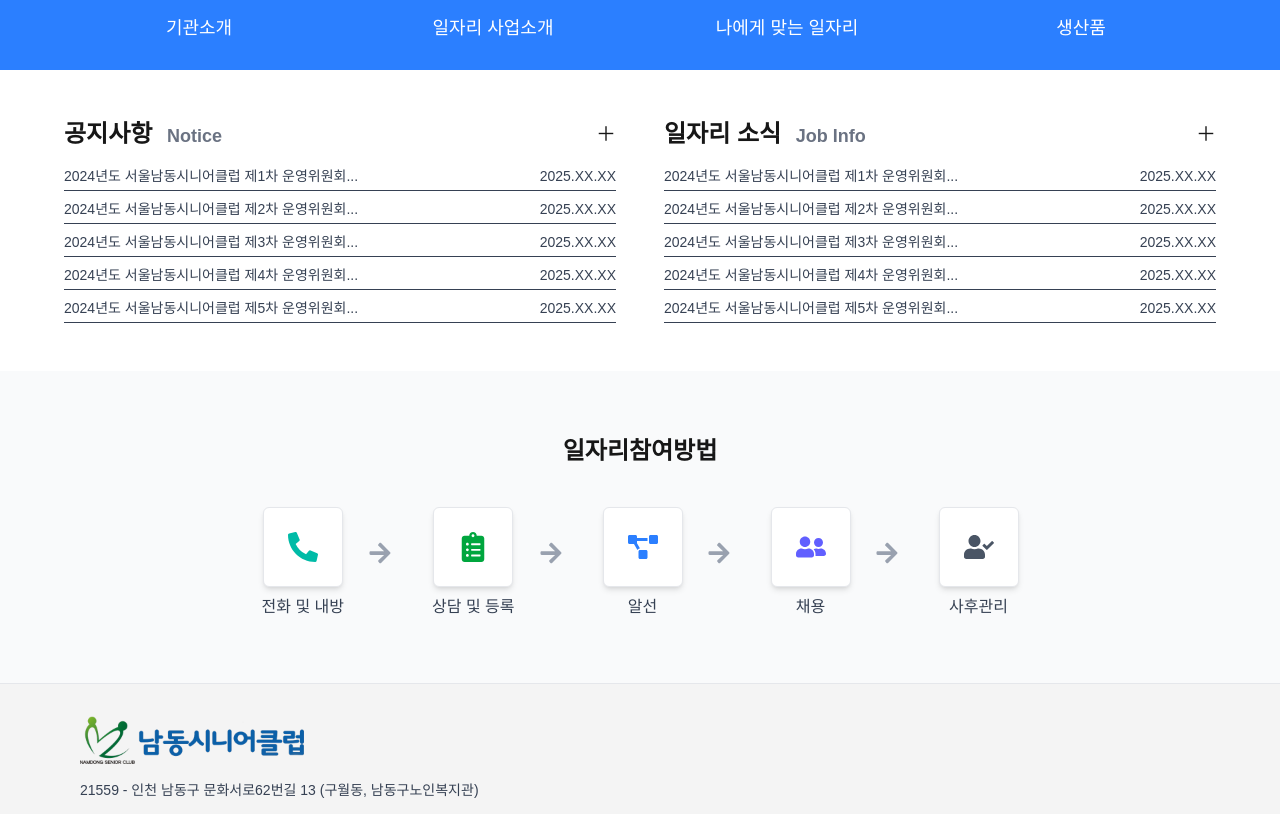
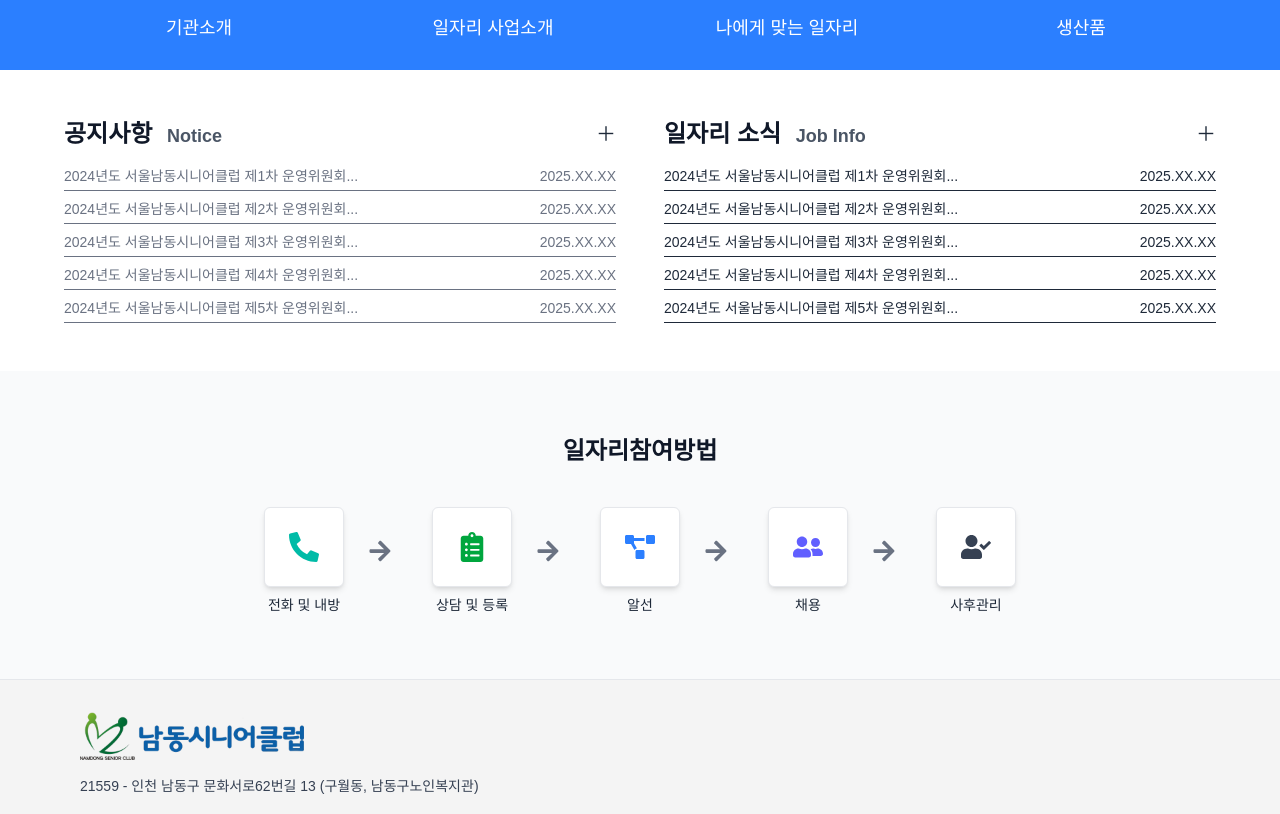
Before and after one commit to burnout909/uxim-namdong-web, a Next.js app: page / in a window 1280 px wide. Shown: the part 614-1428 px from the top of the page. Built offline with nearby package versions, Linux system fonts and the light colour scheme.

Commit message:
기관소개페이지 형식 수정

```diff
--- a/src/app/(content)/about/greeting/page.tsx
+++ b/src/app/(content)/about/greeting/page.tsx
@@ -8,11 +8,11 @@ export default function Greeting() {
             <Title text="인사말" />
 
             <div className="text-center mt-8 mb-12">
-                <h2 className="!text-[24px] font-bold mt-4 mb-12">안녕하십니까?</h2>
-                <p className="!text-[22px] mt-2 text-lg">
+                <h2 className="!text-[24px] !text-gray-800 font-bold mt-4 mb-12">안녕하십니까?</h2>
+                <p className="!text-[22px] !text-gray-800 mt-2 text-lg">
                     남동시니어클럽 홈페이지를 찾아주신 여러분, 진심으로 반갑습니다.
                 </p>
-                <p className="!text-[22px] mt-2 text-lg">
+                <p className="!text-[22px] !text-gray-700 mt-2 text-lg">
                     당신의 인생 2막, 우리가 함께합니다.
                 </p>
             </div>
@@ -23,7 +23,7 @@ export default function Greeting() {
                     <p className="text-center font-bold mb-4">
                         ‘누군가에게 필요한 존재로 살아간다는 것’
                     </p>
-                    <p className="mb-4">
+                    <p className="text-center mb-4">
                         그것은 나이와 상관없이 인생에 활력을 불어넣는 특별한 경험입니다.
                     </p>
 
--- a/src/app/(content)/about/introduction/page.tsx
+++ b/src/app/(content)/about/introduction/page.tsx
@@ -1,3 +1,4 @@
+// app/(content)/about/introduction/page.tsx
 import Title from "@/components/Title";
 import FamilyImage from "@/assets/images/about/family.png"
 import Image from "next/image"
@@ -27,22 +28,23 @@ export default function Introduction() {
   ];
 
   return (
-    <div className="px-4 py-12 max-w-screen-xl mx-auto">
+    <div className="px-6 py-12 max-w-screen-lg mx-auto">
       <Title text="시니어클럽 소개" />
 
-      {/* 소개 영역 */}
-      <div className="grid grid-cols-1 md:grid-cols-2 gap-12 items-center mt-12">
-        {/* 텍스트 소개 */}
+      {/* 메인 소개 섹션 */}
+      <div className="mt-12">
+        <div className="grid grid-cols-1 lg:grid-cols-2 gap-12 items-start">
+          {/* 텍스트 영역 */}
           <div className="text-gray-800 leading-relaxed text-[16px] space-y-6">
             <p>
-            <strong className="font-semibold">시니어클럽</strong>은
+              <strong className="font-semibold text-gray-900">시니어클럽</strong>은
               「노인복지법」 제23조의2에 따라 설치·운영되는
               <span className="text-blue-600 font-medium">
                 {" "}
                 노인일자리 전담기관
               </span>
               으로서, 만 60세 이상 노인에게 적합한 일자리를 발굴·제공하여
-            <strong className="font-semibold"> 소득창출과 사회참여</strong>를
+              <strong className="font-semibold text-gray-900"> 소득창출과 사회참여</strong>를
               지원하고, 노인의 삶의 질 향상과 지역사회 공익증진을 목표로 하고
               있습니다.
             </p>
@@ -50,13 +52,14 @@ export default function Introduction() {
               국가 및 지방자치단체는 노인의 능력과 적성에 맞는 다양한 일자리를
               제공하기 위해 시니어클럽을 통해 전담적으로 사업을 추진하며, 운영에
               필요한 사항은
-            <strong className="font-semibold"> 보건복지부장관의 고시</strong>로
+              <strong className="font-semibold text-gray-900"> 보건복지부장관의 고시</strong>로
               정해집니다.
             </p>
           </div>
 
-        {/* 시각적 배너 */}
-        <div className="w-full h-[300px] rounded-xl relative overflow-hidden shadow">
+          {/* 이미지 영역 */}
+          <div className="w-full">
+            <div className="relative w-full h-[300px] rounded-xl overflow-hidden shadow-lg">
               <Image
                 src={FamilyImage}
                 alt="가족 배너 이미지"
@@ -65,15 +68,18 @@ export default function Introduction() {
                 className="object-cover object-center"
               />
 
-          {/* 파란 반투명 배경 텍스트 박스 */}
-          <div className="absolute top-4 left-1/5 transform -translate-x-1/2 bg-green-500/40 text-white px-4 py-2 rounded-md text-sm md:text-lg font-semibold shadow">
-            “활기찬 제2의 인생을 선물합니다!”
+              {/* 텍스트 오버레이 */}
+              <div className="absolute top-4 left-1/2 transform -translate-x-1/2 bg-green-500/70 text-white px-4 py-2 rounded-lg text-sm md:text-base font-semibold shadow-lg whitespace-nowrap">
+                "활기찬 제2의 인생을 선물합니다!"
+              </div>
+            </div>
+          </div>
         </div>
       </div>
 
-        {/* 일자리 유형 */}
+      {/* 일자리 유형 섹션 */}
       <div className="mt-20">
-          <h3 className="text-xl font-bold !mb-10 text-center text-gray-800">
+        <h3 className="text-xl font-bold mb-8 text-center text-gray-900">
           노인일자리 사업 유형
         </h3>
 
@@ -81,15 +87,14 @@ export default function Introduction() {
           {jobTypes.map((job) => (
             <div
               key={job.title}
-                className={`${job.bgColor} text-gray-800 p-6 rounded-xl shadow hover:scale-105 transition`}
+              className={`${job.bgColor} text-gray-800 p-6 rounded-xl shadow-sm hover:shadow-md transition-shadow duration-300`}
             >
-                <h4 className="text-lg font-bold mb-2">{job.title}</h4>
-                <p className="text-sm leading-relaxed">{job.description}</p>
+              <h4 className="text-lg font-bold mb-3 text-gray-900">{job.title}</h4>
+              <p className="text-sm leading-relaxed text-gray-700">{job.description}</p>
             </div>
           ))}
         </div>
       </div>
     </div>
-    </div>
   );
 }
--- a/src/app/page.tsx
+++ b/src/app/page.tsx
@@ -1,4 +1,6 @@
+// app/(content)/home/page.tsx
 'use client';
+
 import HeroImage from "@/assets/images/main2.png"
 import {
   FaPhoneAlt,
@@ -40,7 +42,7 @@ const PARTICIPATION_STEPS = [
   },
   {
     label: "사후관리",
-    icon: <FaUserCheck className="text-gray-600 text-3xl" />,
+    icon: <FaUserCheck className="text-gray-700 text-3xl" />,
   },
 ];
 
@@ -74,18 +76,18 @@ export default function Home() {
         {/* 공지사항 */}
         <div>
           <div className="flex items-center justify-between mb-4">
-            <h2 className="text-2xl font-semibold">
+            <h2 className="text-2xl font-semibold !text-gray-900">
               공지사항{" "}
-              <span className="text-gray-500 text-lg ml-2">Notice</span>
+              <span className="!text-gray-600 text-lg ml-2">Notice</span>
             </h2>
             <button
               onClick={() => router.push(ROUTE.notice.announcement)}
-              className="text-xl hover:text-blue-500"
+              className="!text-gray-800 text-xl hover:!text-blue-500 transition-colors"
             >
               ＋
             </button>
           </div>
-          <ul className="space-y-2 text-sm text-gray-700">
+          <ul className="space-y-2 text-sm !text-gray-500">
             {Array.from({ length: 5 }).map((_, i) => (
               <NoticeItem
                 key={i}
@@ -99,13 +101,18 @@ export default function Home() {
         {/* 일자리 소식 */}
         <div>
           <div className="flex items-center justify-between mb-4">
-            <h2 className="text-2xl font-semibold">
+            <h2 className="text-2xl font-semibold !text-gray-900">
               일자리 소식{" "}
-              <span className="text-gray-500 text-lg ml-2">Job Info</span>
+              <span className="!text-gray-600 text-lg ml-2">Job Info</span>
             </h2>
-            <button className="text-xl hover:text-blue-500">＋</button>
+            <button
+              onClick={() => router.push(ROUTE.notice.jobInfo)}
+              className="!text-gray-800 text-xl hover:!text-blue-500 transition-colors"
+            >
+              ＋
+            </button>
           </div>
-          <ul className="space-y-2 text-sm text-gray-700">
+          <ul className="space-y-2 text-sm !text-gray-800">
             {Array.from({ length: 5 }).map((_, i) => (
               <NoticeItem
                 key={i}
@@ -120,7 +127,7 @@ export default function Home() {
       {/* 일자리 참여방법 */}
       <section className="bg-gray-50 py-16">
         <div className="max-w-6xl mx-auto text-center">
-          <p className="text-2xl font-bold mb-10">일자리참여방법</p>
+          <p className="text-2xl font-bold mb-10 !text-gray-900">일자리참여방법</p>
 
           <div className="flex flex-wrap justify-center items-center mt-10 gap-10">
             {PARTICIPATION_STEPS.map(({ label, icon }, i) => (
@@ -130,13 +137,13 @@ export default function Home() {
                   <div className="w-20 h-20 rounded-md bg-white shadow-md border border-gray-200 flex items-center justify-center">
                     {icon}
                   </div>
-                  <p className="text-s text-gray-700 mt-2">{label}</p>
+                  <p className="text-sm !text-gray-800 mt-2 font-medium">{label}</p>
                 </div>
 
                 {/* 화살표 */}
                 {i < PARTICIPATION_STEPS.length - 1 && (
                   <div className="h-20 flex items-center">
-                    <FaArrowRight className="text-gray-400 text-2xl relative -top-[10px]" />
+                    <FaArrowRight className="text-gray-500 text-2xl relative -top-[10px]" />
                   </div>
                 )}
               </div>
```
Lines whose indentation alone changed are shown as unchanged.
